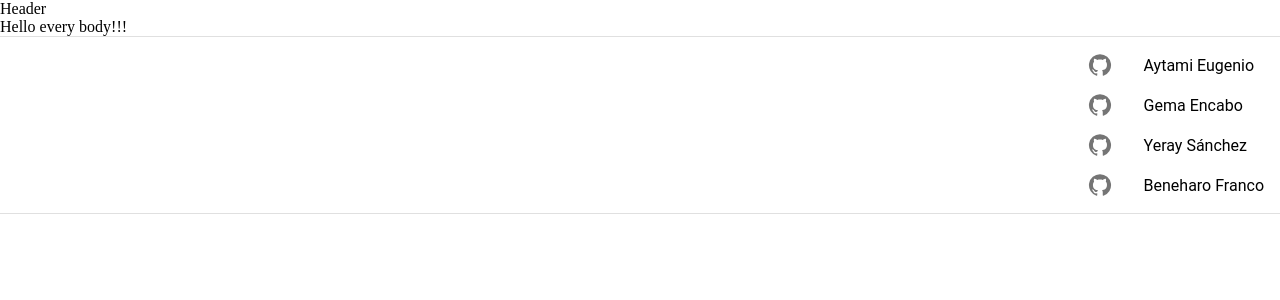
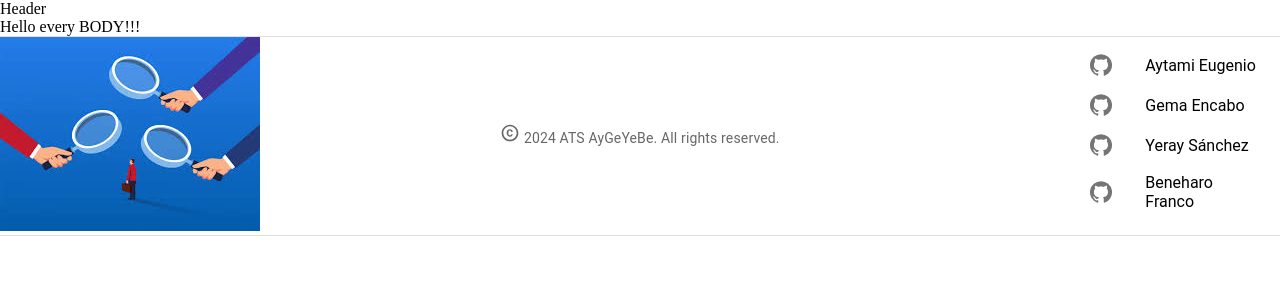
Before and after one commit to BeneharoFranco/atsFronted, a React (Vite) app: page /Home in a window 1280 px wide. Shown: the top 300 px of the page. Built offline with nearby package versions, Linux system fonts and the light colour scheme.

Commit message:
Se añade Logo de ejmplo y el Copyright

```diff
--- a/src/components/Footer/Footer.jsx
+++ b/src/components/Footer/Footer.jsx
@@ -6,13 +6,23 @@ import ListItemButton from "@mui/material/ListItemButton";
 import ListItemIcon from "@mui/material/ListItemIcon";
 import Divider from "@mui/material/Divider";
 import GitHubIcon from "@mui/icons-material/GitHub";
-import { Grid, Link } from "@mui/material";
+import { Grid, Link, Typography } from "@mui/material";
+import { Copyright } from "@mui/icons-material";
 
 export default function BasicList() {
   return (
     <Box sx={{ width: "100%", bgcolor: "background.paper" }}>
       <Divider />
-      <Grid container justifyContent="flex-end">
+      <Grid container spacing={1}>
+        <Grid item xs={2}>
+          <img src="src/assets/images/Lupas.jpeg"></img>
+        </Grid>
+        <Grid item xs={8} container justifyContent="center" alignItems="center">
+          <Typography variant="body2" color="textSecondary" align="center">
+            <Copyright fontSize="small" /> {new Date().getFullYear()} ATS AyGeYeBe. All rights reserved.
+          </Typography>
+        </Grid>
+        <Grid item xs={2} justifyContent="flex-end">
           <nav aria-label="main mailbox folders">
             <List>
               <ListItem disablePadding>
@@ -78,6 +88,7 @@ export default function BasicList() {
             </List>
           </nav>
         </Grid>
+      </Grid>
       <Divider />
     </Box>
   );
--- a/src/page/Home/Home.jsx
+++ b/src/page/Home/Home.jsx
@@ -4,7 +4,7 @@ import React from "react"
 const Home = () => {
   return (
     <div>
-      Hello every body!!!
+      Hello every BODY!!!
     </div>
   )
 }
```
Also changed, not shown: src/assets/images/Lupas.jpeg (added). Lines whose indentation alone changed are shown as unchanged.
